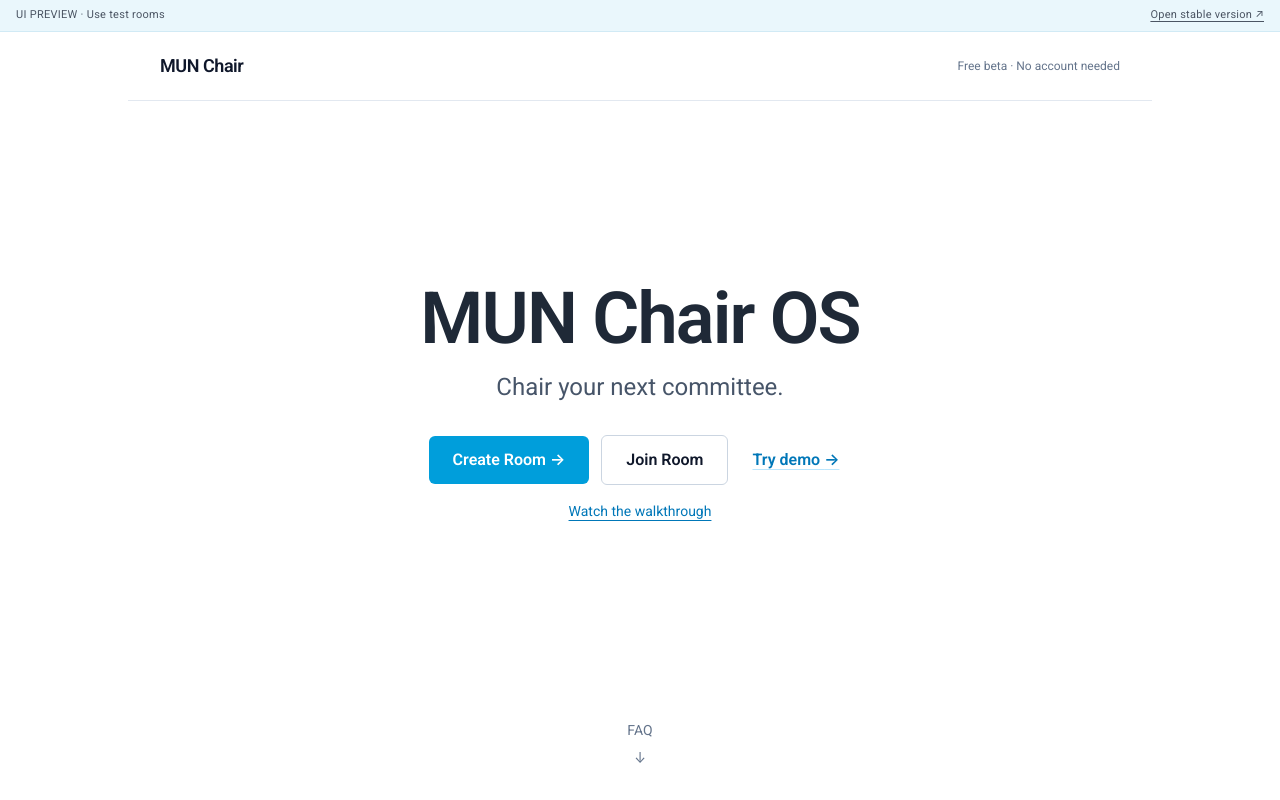
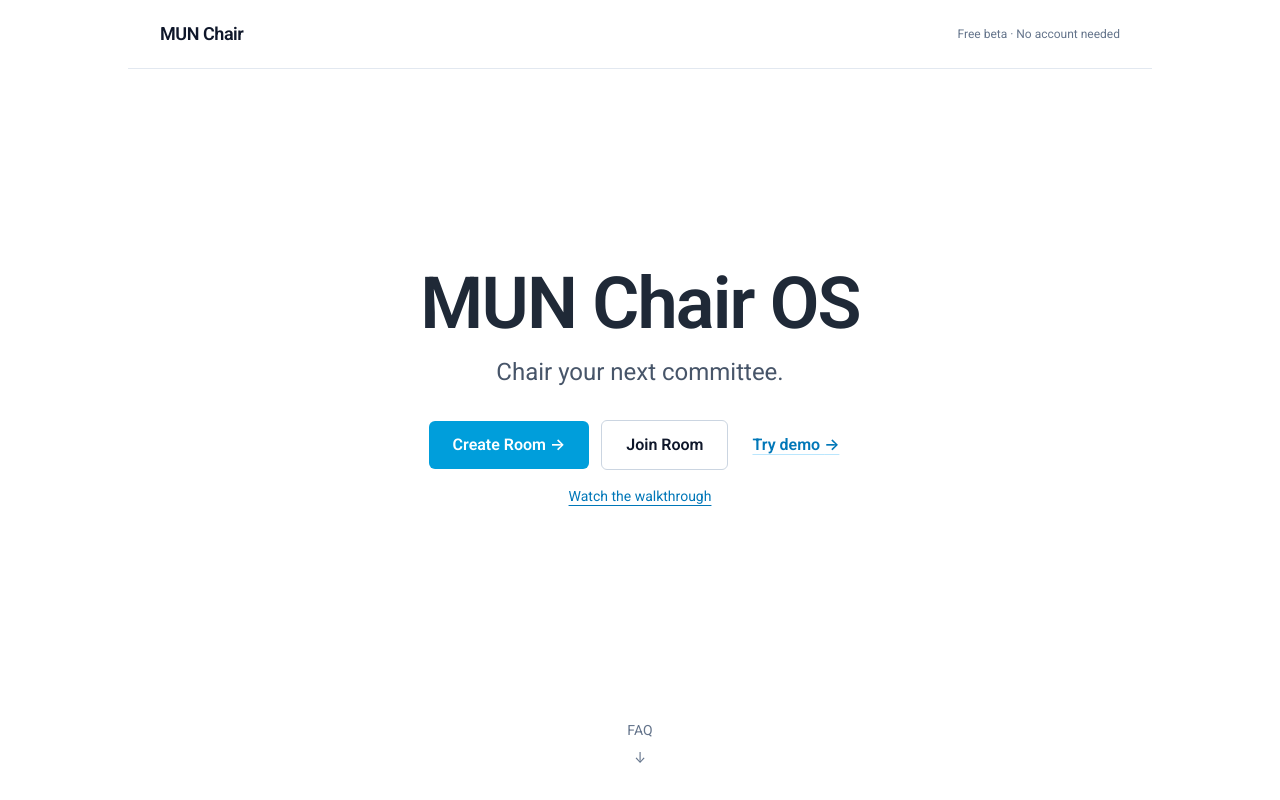
Before and after one commit to fengzhewu079/model-un-chair-system, a React (Vite) app: page / in a window 1280 px wide. Shown: the top 800 px of the page. Built offline with nearby package versions, Linux system fonts and the light colour scheme; no server answers.

Commit message:
Prepare approved UI for production release

```diff
--- a/src/main.tsx
+++ b/src/main.tsx
@@ -5,7 +5,6 @@ import './index.css';
 
 ReactDOM.createRoot(document.getElementById('root')!).render(
   <React.StrictMode>
-    <div className="preview-notice"><span>UI PREVIEW · Use test rooms</span><a href="https://model-un-chair-system.vercel.app" target="_blank" rel="noreferrer">Open stable version ↗</a></div>
     <App />
   </React.StrictMode>
 );
--- a/src/pages/HomePage.tsx
+++ b/src/pages/HomePage.tsx
@@ -13,7 +13,7 @@ export const HomePage: React.FC<HomePageProps> = ({ onCreateRoom, onJoinRoom, on
 
   return (
     <div className="min-h-screen bg-white text-slate-900">
-      <div className="flex min-h-[calc(100svh-2rem)] flex-col">
+      <div className="flex min-h-[100svh] flex-col">
       <header className="mx-auto flex w-full max-w-5xl items-center justify-between gap-4 border-b border-slate-200 px-5 py-5 sm:px-8">
         <a href="#" className="text-lg font-semibold tracking-tight">MUN Chair</a>
         <span className="text-xs text-slate-500">Free beta · No account needed</span>
```
Also changed, not shown: 1 other file (tests, documents, lock files or other folders).
